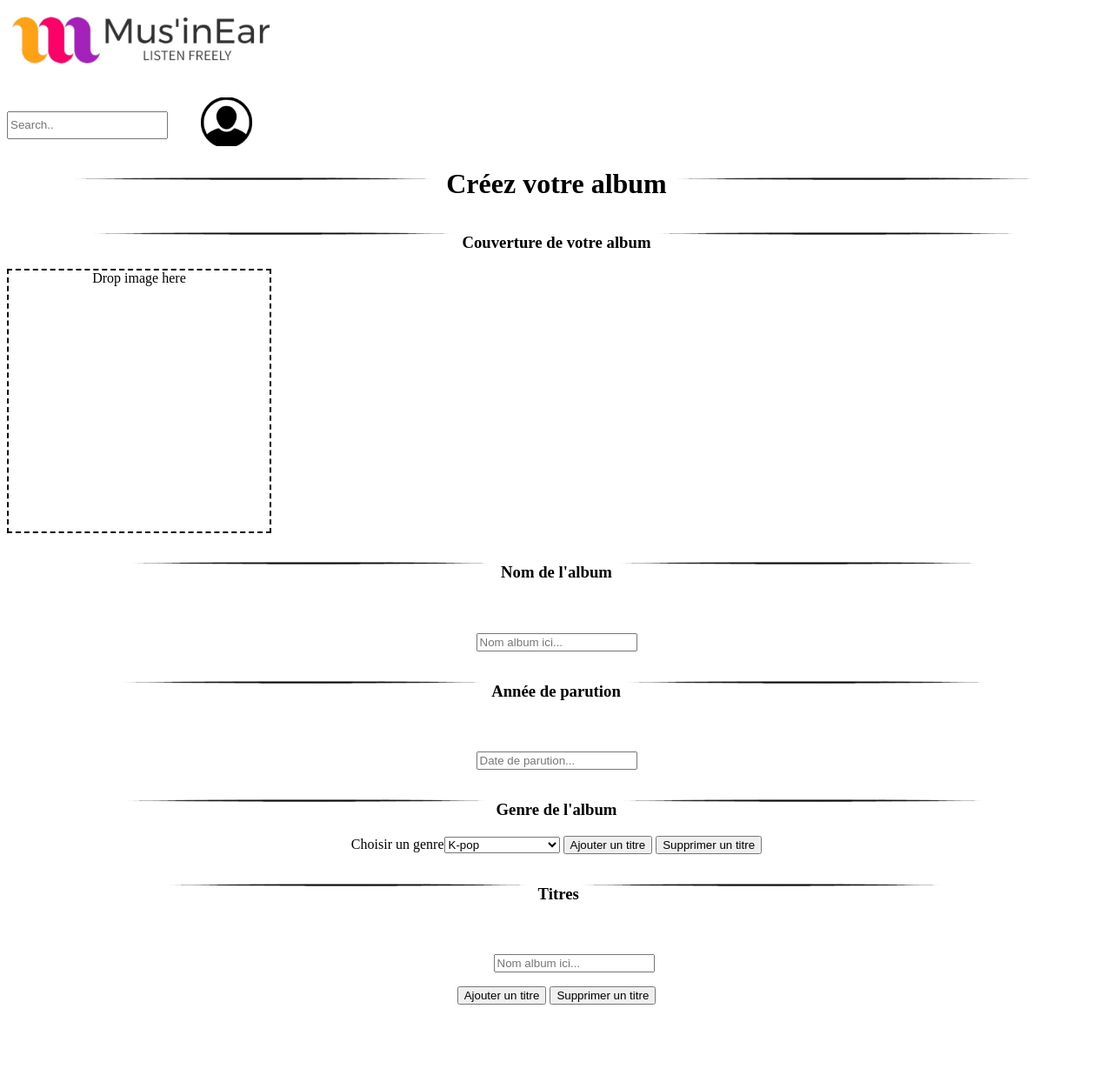
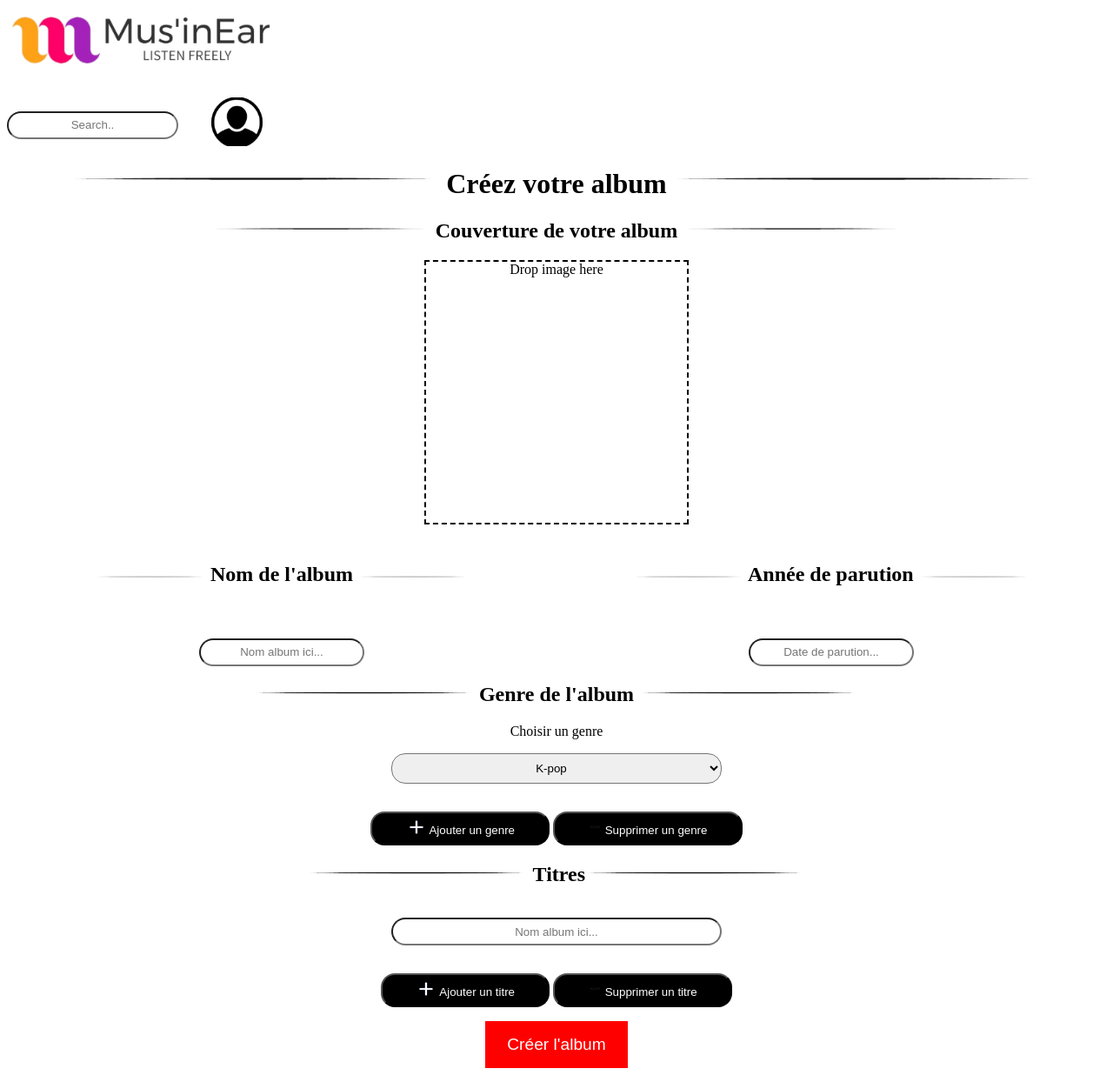
Before and after one commit to AdeleBrion/SAE_Web, a PHP site: page /creationAlbum.php in a window 1280 px wide. Shown: the whole page at 87% size. Before the commit the page ends 1155 px from the top, so only its background shows below. Run offline with PHP 8.4, Linux system fonts and the light colour scheme; data comes from the database, SQL or seed files in the repository.

Commit message:
vue creation album terminee

```diff
--- a/creationAlbum.php
+++ b/creationAlbum.php
@@ -23,20 +23,8 @@ $database = new baseDeDonnée();
     <main>
         <h1><img src="fixtures/images/line.png"> Créez votre album <img src="fixtures/images/line.png"></h1>
 
-        <h3><img src="fixtures/images/line.png"> Couverture de votre album <img src="fixtures/images/line.png"></h3>
+        <h2><img src="fixtures/images/line.png"> Couverture de votre album <img src="fixtures/images/line.png"></h2>
         <form>
-            <style>
-                #dropZone {
-                    width: 300px;
-                    height: 300px;
-                    border: 2px dashed black;
-                }
-
-                img {
-                    max-width: 100%;
-                    max-height: 100%;
-                }
-            </style>
             <div id="dropZone" ondragover="allowDrop(event)" ondrop="drop(event)" ondragenter="dragEnter(event)" ondragleave="dragLeave(event)">
                 Drop image here
             </div>
@@ -70,72 +58,79 @@ $database = new baseDeDonnée();
                     reader.readAsDataURL(file);
                 }
             </script>
-
-            <h3><img src="fixtures/images/line.png"> Nom de l'album <img src="fixtures/images/line.png"></h3>
+            <section class="textArea">
+                <section class="nomAlbum">
+                    <h2><img src="fixtures/images/line.png"> Nom de l'album <img src="fixtures/images/line.png"></h2>
                     <?php
                     $nomAlbum = new InputText("saisir", "nomAlbum", "Nom album ici...", "nomAlbum", true, "");
                     $nomAlbum->render();
 
                     ?>
+                </section>
 
-            <h3><img src="fixtures/images/line.png"> Année de parution <img src="fixtures/images/line.png"></h3>
+                <section class="anneeParution">
+                    <h2><img src="fixtures/images/line.png"> Année de parution <img src="fixtures/images/line.png"></h2>
                     <?php
-            $parution = new InputText("saisir", "parution", "Date de parution...", "parution", true, "");
+                    $parution = new InputText("saisir", "parution", "Date de parution...", "parution", false, "");
                     $parution->render();
                     ?>
+                </section>
+            </section>
 
-            <h3><img src="fixtures/images/line.png"> Genre de l'album <img src="fixtures/images/line.png"></h3>
+            <section class="genreAlbum">
+                <h2><img src="fixtures/images/line.png"> Genre de l'album <img src="fixtures/images/line.png"></h2>
+                <div class="selectbox">
                     <?php
                     $options = $database->getAllGenre();
                     $selectGenre = new SelectBox("Choisir un genre", "Genre", "", "select", $options);
                     echo $selectGenre;
                     ?>
-            <button id="ajouterGenre">Ajouter un titre</button>
-            <button id="supprimerGenre">Supprimer un titre</button>
+                </div>
+                <button id="ajouterGenre"><img src="fixtures/images/plus.png"> Ajouter un genre</button>
+                <button id="supprimerGenre"><img src="fixtures/images/moins.png"> Supprimer un genre</button>
 
                 <script>
                     let buttonAjoutGenre = document.getElementById("ajouterGenre");
                     buttonAjoutGenre.addEventListener("click", function(e) {
-                    titre = document.createElement("input");
-                    titre.type = "text";
-                    titre.placeholder = "Nom album ici...";
-                    titre.required = true;
-                    titre.id = "nomAlbum";
-                    document.querySelector(".tracks").appendChild(titre);
+                        $new = document.querySelector("#select").cloneNode(true);
+                        document.querySelector(".selectbox").appendChild($new);
                     });
 
                     let buttonSupprimerGenre = document.getElementById("supprimerGenre");
                     buttonSupprimerGenre.addEventListener("click", function(e) {
-                    if(document.querySelector(".tracks").childNodes.length > 3) {
-                        document.querySelector(".tracks").removeChild(document.querySelector(".tracks").lastChild)
-                }});
+                        if (document.querySelector(".selectbox").childNodes.length > 3) {
+                            document.querySelector(".selectbox").removeChild(document.querySelector(".selectbox").lastChild)
+                        }
+                    });
                 </script>
+            </section>
 
+            <section class="titres">
+                <h2><img src="fixtures/images/line.png"> Titres<img src="fixtures/images/line.png"></h2>
+                <div class="tracks">
+                    <input type="text" class="saisir" id="titre" placeholder="Nom album ici..." required=false>
+                </div>
+                <button id="ajouter"><img src="fixtures/images/plus.png"> Ajouter un titre</button>
+                <button id="supprimer"><img src="fixtures/images/moins.png"> Supprimer un titre</button>
+            </section>
 
-            <h3><img src="fixtures/images/line.png"> Titres<img src="fixtures/images/line.png"></h3>
-            <ul class="tracks">
-            <input type="text" class="saisir" id="nomAlbum" placeholder="Nom album ici..." required=false>
-            </ul>
+            <button class="validation" value="submit"> Créer l'album </button>
         </form>
-            <button id="ajouter">Ajouter un titre</button>
-            <button id="supprimer">Supprimer un titre</button>
 
         <script>
             let buttonAjout = document.getElementById("ajouter");
             buttonAjout.addEventListener("click", function(e) {
-                    titre = document.createElement("input");
-                    titre.type = "text";
-                    titre.placeholder = "Nom album ici...";
-                    titre.required = true;
-                    titre.id = "nomAlbum";
+                titre = document.querySelector("#titre").cloneNode(true);
+                titre.value = "";
                 document.querySelector(".tracks").appendChild(titre);
             });
 
             let buttonSupprimer = document.getElementById("supprimer");
             buttonSupprimer.addEventListener("click", function(e) {
-                    if(document.querySelector(".tracks").childNodes.length > 3) {
+                if (document.querySelector(".tracks").childNodes.length > 3) {
                     document.querySelector(".tracks").removeChild(document.querySelector(".tracks").lastChild)
-                }});
+                }
+            });
         </script>
     </main>
 </body>
--- a/css/creationAlbum.css
+++ b/css/creationAlbum.css
@@ -1,3 +1,94 @@
 main{
     text-align: center;
 }
+
+form{
+    justify-content: center;
+}
+
+#dropZone {
+    width: 300px;
+    height: 300px;
+    border: 2px dashed black;
+
+    margin: auto;
+    margin-bottom: 3vh;
+}
+
+#dropZone img {
+    max-width: 100%;
+    max-height: 100%;
+}
+
+section{
+    justify-content: center;
+}
+
+.textArea{
+    display: flex;
+    flex-wrap: wrap;
+
+    margin-bottom: 2vh;
+}
+
+.textArea section{
+    flex-basis: 45%;
+    flex-grow: 1;
+}
+
+h2 img{
+    max-width: 20%;
+}
+
+input[type="text"]{
+    max-width: 30%;
+    padding: 1vh;
+    text-align: center;
+
+}
+
+.selectbox, .tracks{
+    display: flex;
+    flex-wrap: wrap;
+    text-align: center;
+    justify-content: center;
+}
+
+.selectbox label{
+    flex-basis: 100%;
+}
+
+
+select, #titre{
+    max-width: 30%;
+    padding: 1vh;
+    text-align: center;
+    flex-basis: 30%;
+    flex-grow: 1;
+
+    margin: 2vh 1vw 2vh 1vw;
+}
+
+button{
+    margin-top: 2vh;
+    background-color: black;
+    color: white;
+    padding: 1vh 3vw 1vh 3vw;
+    vertical-align: top;
+}
+
+button img{
+    max-height: 2vh;
+}
+
+button, select, input[type="text"]{
+    border-radius: 2vh;
+}
+
+.validation{
+    background-color: red;
+    border-radius: 0%;
+    border: none;
+    font-size: larger;
+    padding: 2vh 2vw 2vh 2vw;
+}
```
Also changed, not shown: fixtures/images/moins.png (added), fixtures/images/plus.png (added). Lines whose indentation alone changed are shown as unchanged.
